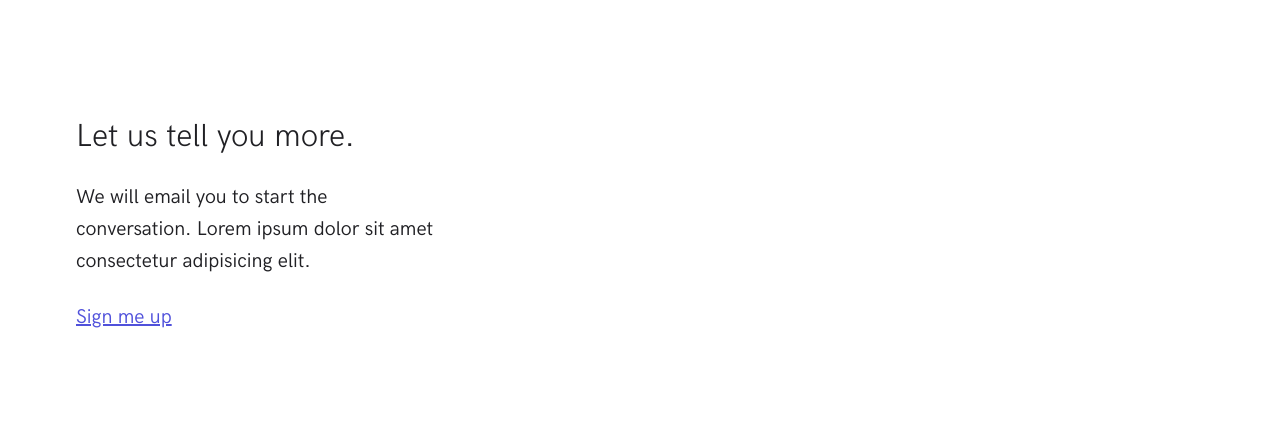
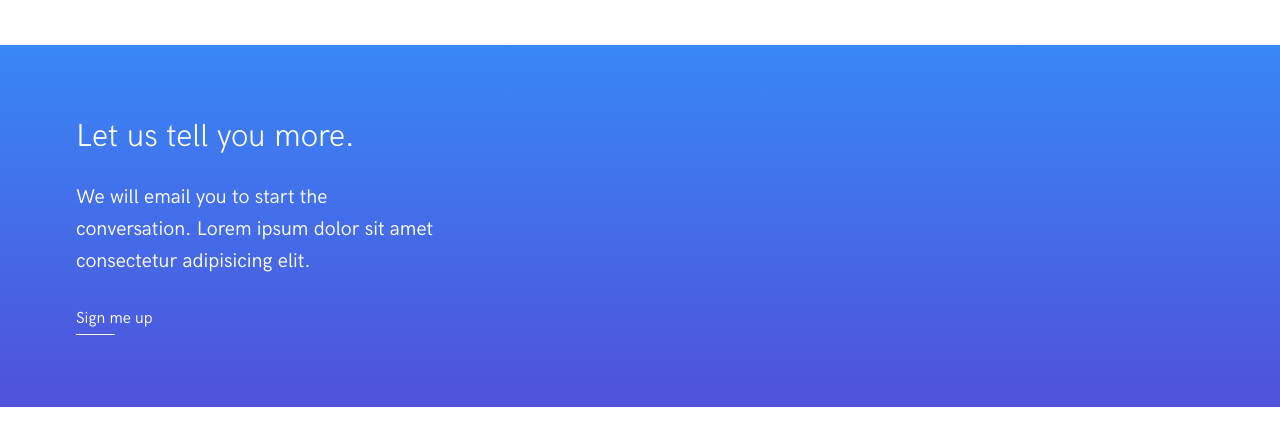
Before and after one commit to mct-ui/responsive-design-part-2-MestdaghBerre, a plain HTML site: page index.html in a window 1280 px wide. Shown: the part 4491-4917 px from the top of the page. Drawn offline with Linux system fonts and the light colour scheme; files whose address does not match are found by name.

Commit message:
added new row modifier & cta-link modifier

```diff
--- a/css/screen.css
+++ b/css/screen.css
@@ -196,7 +196,10 @@ a:focus {
   padding: 24px 24px 0;
   display: flow-root;
 }
-
+.o-row--gradient {
+  background: linear-gradient(to bottom, #3887f7 0%, #5051db 100%);
+  color: white;
+}
 .o-row--neutral-x-light {
   background-color: #f7f7f7;
 }
@@ -409,40 +412,52 @@ a:focus {
   line-height: 24px;
   font-weight: 400;
   padding: 4px 0;
-  transition: color .175s ease-in;
+  transition: color 0.175s ease-in;
 }
 
 .c-link-cta,
 .c-link-cta:visited,
 .c-link-cta:active {
-  color: #7373F5;
+  color: #7373f5;
 }
 
-.c-link-cta::before{
-  content: "";
+.c-link-cta::before {
+  content: '';
   display: block;
   position: absolute;
   bottom: 0;
-  left:0;
+  left: 0;
   height: 1px;
   width: 100%;
   background-color: #7373f5;
-  transform: scaleX(.5);
+  transform: scaleX(0.5);
   transform-origin: left;
   transition-property: transform background-color;
-  transition-duration: .175s;
+  transition-duration: 0.175s;
   transition-timing-function: ease-in;
 }
 
 .c-link-cta:hover {
-  color: #3E3EA8;
+  color: #3e3ea8;
 }
 
 .c-link-cta:hover::before {
   transform: scaleX(1);
-  background-color: #3E3EA8;
+  background-color: #3e3ea8;
 }
 
+.c-link-cta-inverse,
+.c-link-cta-inverse:visited,
+.c-link-cta-inverse:active {
+  color: #fff;
+}
+
+.c-link-cta-inverse::before {
+  background-color: #fff;
+}
+.c-link-cta-inverse:hover::before {
+  background-color: #fff;
+}
 /*
     Component: Lead
     ---
--- a/index.html
+++ b/index.html
@@ -234,7 +234,7 @@
                 </div>
             </div>
         </section>
-        <section class="o-row o-row--lg">
+        <section class="o-row o-row--lg o-row--gradient">
             <div class="o-container">
                 <div class="u-max-width-xs">
                     <h2>
@@ -244,7 +244,7 @@
                         We will email you to start the conversation. Lorem ipsum dolor sit amet consectetur adipisicing elit.
                     </p>
                     <p>
-                        <a href="#!">Sign me up</a>
+                        <a class="c-link-cta c-link-cta-inverse" href="#!">Sign me up</a>
                     </p>
                 </div>
             </div>
```
